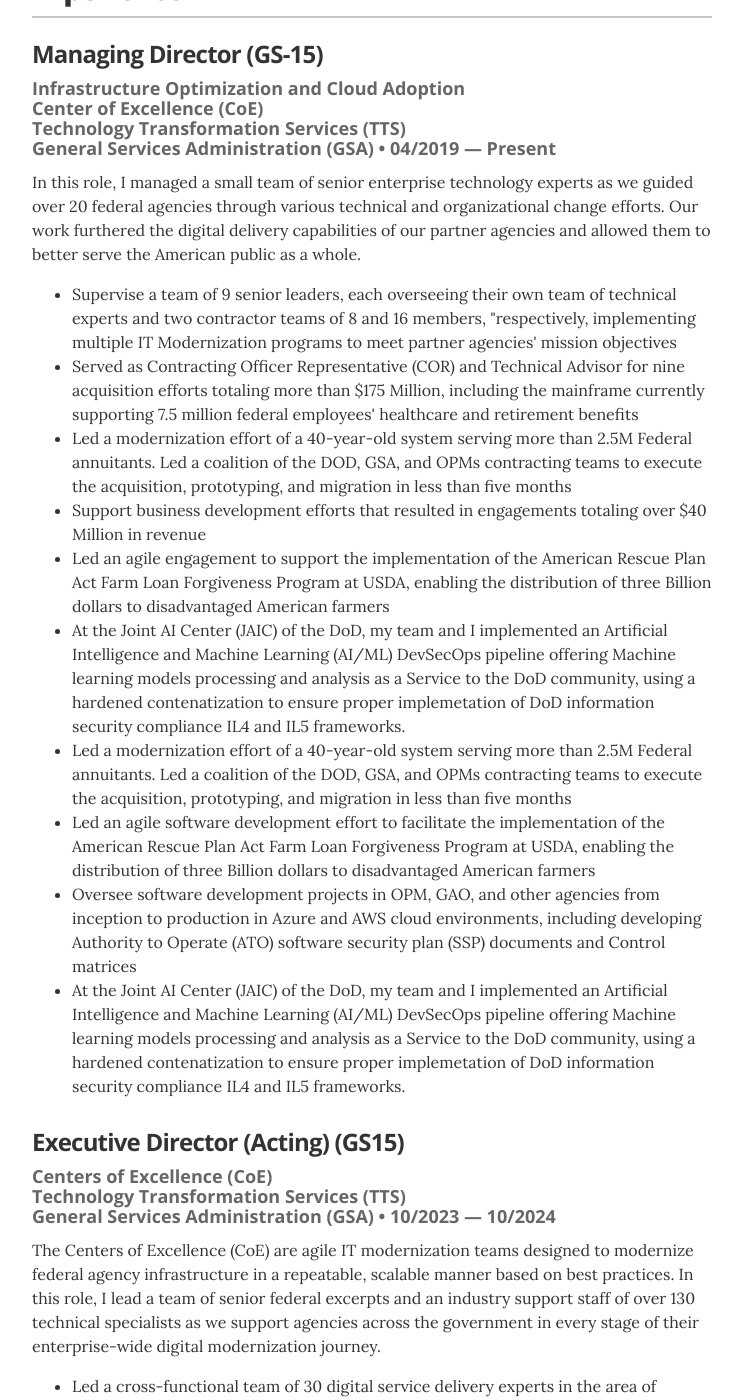
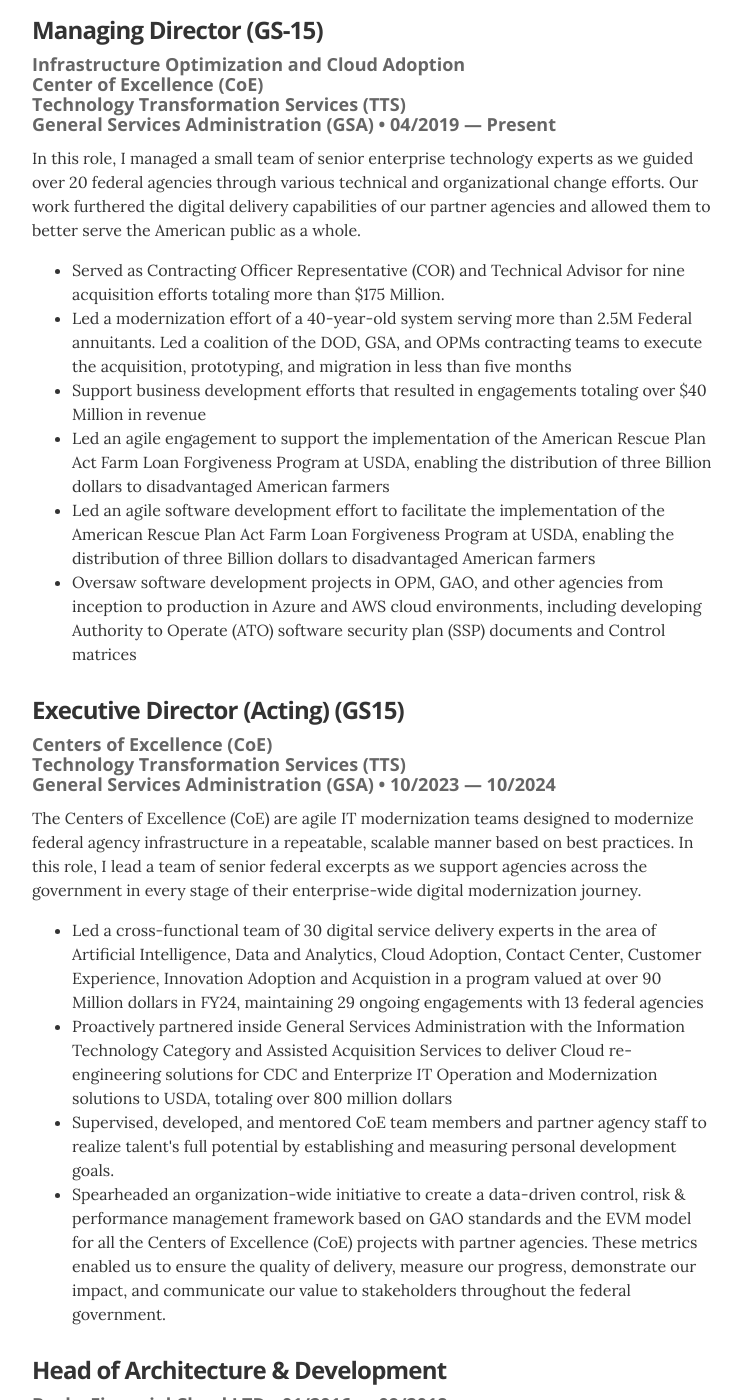
Before and after one commit to inuwashi/inuwashi.github.io, a Jekyll site: the page built from index.html, in a window 1280 px wide and 1400 px high, scrolled down 936 px. Shown: the whole window, without its empty margins (268-1009 px from the left). Built offline with Jekyll 4.4.1, drawn with Linux system fonts in a browser that asks for light colours; some of the changed text lies outside the part shown.

Commit message:
now in the right order

```diff
--- a/_data/experience.yml
+++ b/_data/experience.yml
@@ -8,18 +8,16 @@
     - all
   summary: In this role, I managed a small team of senior enterprise technology experts as we guided over 20 federal agencies through various technical and organizational change efforts. Our work furthered the digital delivery capabilities of our partner agencies and allowed them to better serve the American public as a whole.
   bullets:
+    # - bullet:
+    #   - text: Supervise a team of 9 senior leaders, each overseeing their own team of technical experts and two contractor teams of 8 and 16 members, "respectively, implementing multiple IT Modernization programs to meet partner agencies' mission objectives
+    #   - ecq: Leading People - Team Building
+    #   - ecq: Business Acumen - Human Capital Management
     - bullet:
-      - text: Supervise a team of 9 senior leaders, each overseeing their own team of technical experts and two contractor teams of 8 and 16 members, "respectively, implementing multiple IT Modernization programs to meet partner agencies' mission objectives
-      - ecq: Leading People - Team Building
-      - ecq: Business Acumen - Human Capital Management
-    - bullet:
-      - text: Served as Contracting Officer Representative (COR) and Technical Advisor for nine acquisition efforts totaling more than $175 Million, including
-      - text: the mainframe currently supporting 7.5 million federal employees' healthcare and retirement benefits
+      - text: Served as Contracting Officer Representative (COR) and Technical Advisor for nine acquisition efforts totaling more than $175 Million.
       - ecq: Business Acumen - Technology Management
       - ecq: Business Acumen - Financial Management
     - bullet:
-      - text: Led a modernization effort of a 40-year-old system serving more than 2.5M Federal annuitants. Led a coalition of the DOD, GSA, and OPMs contracting teams
-      - text: to execute the acquisition, prototyping, and migration in less than five months
+      - text: Led a modernization effort of a 40-year-old system serving more than 2.5M Federal annuitants. Led a coalition of the DOD, GSA, and OPMs contracting teams to execute the acquisition, prototyping, and migration in less than five months
       - ecq: Leading People - Conflict Management, Creativity and Innovation
     - bullet:
       - text: Support business development efforts that resulted in engagements totaling over $40 Million in revenue
@@ -30,8 +28,7 @@
     #   - text: management methodologies to support enterprise-wide adoption at seven partner agencies
     #   - ecq: Results Driven - Customer Service, Problem Solving, Technical Credibility
     - bullet:
-      - text: Led an agile engagement to support the implementation of the American Rescue Plan Act Farm Loan Forgiveness Program at USDA, enabling the distribution of three
-      - text: Billion dollars to disadvantaged American farmers
+      - text: Led an agile engagement to support the implementation of the American Rescue Plan Act Farm Loan Forgiveness Program at USDA, enabling the distribution of three  Billion dollars to disadvantaged American farmers
       - ecq: Leading Change - Strategic Thinking
       - ecq: Leading People - Leveraging Diversity
     # - bullet:
@@ -40,30 +37,23 @@
     #   - ecq: Results Driven - Accountability, Technical Credibility
     # # - bullet:
     #   - text: Led a data analytics and agriculture science research effort with USDA's Farm Service Agency to identify and qualify producers for American Rescue Plan Act Benefits totaling up to $550 million
-    - bullet:
-      - text: At the Joint AI Center (JAIC) of the DoD, my team and I implemented an Artificial Intelligence and Machine Learning (AI/ML) DevSecOps pipeline offering Machine
-      - text: learning models processing and analysis as a Service to the DoD community, using a hardened contenatization to ensure proper implemetation of DoD information security
-      - text: compliance IL4 and IL5 frameworks.
-      - ecq: Leading Change - Resilience
-      - ecq: Building Coalitions - Political Savvy
-    # - bullet:
     #   - text: Supported the OPM Resource Management Team in establishing a software licensing inventory to manage waste, thus improving the agency FITARA score from C- to C+.
     #   - ecq: Building Coalitions - Political Savvy
     #   - ecq: Leading Change - External Awareness
-    - bullet:
-      - text: Led a modernization effort of a 40-year-old system serving more than 2.5M Federal annuitants. Led a coalition of the DOD, GSA, and OPMs contracting teams to execute the acquisition, prototyping, and migration in less than five months
-      - ecq: Leading People - Conflict Management, Creativity and Innovation
+    # - bullet:
+    #   - text: Led a modernization effort of a 40-year-old system serving more than 2.5M Federal annuitants. Led a coalition of the DOD, GSA, and OPMs contracting teams to execute the acquisition, prototyping, and migration in less than five months
+    #   - ecq: Leading People - Conflict Management, Creativity and Innovation
     - bullet:
       - text: Led an agile software development effort to facilitate the implementation of the American Rescue Plan Act Farm Loan Forgiveness Program at USDA, enabling the distribution of three Billion dollars to disadvantaged American farmers
       - ecq: Leading Change - Strategic Thinking
       - ecq: Leading People - Leveraging Diversity
     - bullet:
-      - text: Oversee software development projects in OPM, GAO, and other agencies from inception to production in Azure and AWS cloud environments, including developing Authority to Operate (ATO) software security plan (SSP) documents and Control matrices
+      - text: Oversaw software development projects in OPM, GAO, and other agencies from inception to production in Azure and AWS cloud environments, including developing Authority to Operate (ATO) software security plan (SSP) documents and Control matrices
       - ecq: Results Driven - Accountability, Technical Credibility
-    - bullet:
-      - text: At the Joint AI Center (JAIC) of the DoD, my team and I implemented an Artificial Intelligence and Machine Learning (AI/ML) DevSecOps pipeline offering Machine learning models processing and analysis as a Service to the DoD community, using a hardened contenatization to ensure proper implemetation of DoD information security compliance IL4 and IL5 frameworks.
-      - ecq: Leading Change - Resilience
-      - ecq: Building Coalitions - Political Savvy
+    # - bullet:
+    #   - text: At the Joint AI Center (JAIC) of the DoD, my team and I implemented an Artificial Intelligence and Machine Learning (AI/ML) DevSecOps pipeline offering Machine learning models processing and analysis as a Service to the DoD community, using a hardened contenatization to ensure proper implemetation of DoD information security compliance IL4 and IL5 frameworks.
+    #   - ecq: Leading Change - Resilience
+    #   - ecq: Building Coalitions - Political Savvy
 
 
 
@@ -73,24 +63,22 @@
   duration: 10/2023 &mdash; 10/2024
   show:
     - all
-  summary: The Centers of Excellence (CoE) are agile IT modernization teams designed to modernize federal agency infrastructure in a repeatable, scalable manner based on best practices. In this role, I lead a team of senior federal excerpts and an industry support staff of over 130 technical specialists as we support agencies across the government in every stage of their enterprise-wide digital modernization journey.
+  summary: The Centers of Excellence (CoE) are agile IT modernization teams designed to modernize federal agency infrastructure in a repeatable, scalable manner based on best practices. In this role, I lead a team of senior federal excerpts as we support agencies across the government in every stage of their enterprise-wide digital modernization journey.
   bullets:
     - bullet:
       - hide: none
-      - text: Led a cross-functional team of 30 digital service delivery experts in the area of Artificial Intelligence, Data and Analytics, Cloud
-      - text: Adoption, Contact Center, Customer Experience, Innovation Adoption and Acquistion in a program valued at over 90 Million dollars
-      - text: in FY24, maintaining 29 ongoing engagements with 13 federal agencies
+      - text: Led a cross-functional team of 30 digital service delivery experts in the area of Artificial Intelligence, Data and Analytics, Cloud Adoption, Contact Center, Customer Experience, Innovation Adoption and Acquistion in a program valued at over 90 Million dollars in FY24, maintaining 29 ongoing engagements with 13 federal agencies
       - ecq: Leading Change - Vision
       - ecq: Business Acumen - Financial Management
       - ecq: Building Coalitions - Partnering
-    - bullet:
-      - text: Initiated the creation of an organization-wide risk and control management process pursuant to GAO guidelines.
-      - ecq: Leading Change - External Awareness
-      - ecq: Results Driven - Accountability
-    - bullet:
-      - text: After coordinating with different stackholders, such as TTS senior leadership, technical experts, and service consumers from various federal agencies, to establish business requirements, I oversaw the creation of the CoE FY24 strategic goals and supervised their implementation through five organization-wide tactical initiatives.
-      - ecq: Building Coalitions - Partnering
-      - ecq: Leading Change - Strategic Thinking
+    # - bullet:
+    #   - text: Initiated the creation of an organization-wide risk and control management process pursuant to GAO guidelines.
+    #   - ecq: Leading Change - External Awareness
+    #   - ecq: Results Driven - Accountability
+    # - bullet:
+    #   - text: After coordinating with different stackholders, such as TTS senior leadership, technical experts, and service consumers from various federal agencies, to establish business requirements, I oversaw the creation of the CoE FY24 strategic goals and supervised their implementation through five organization-wide tactical initiatives.
+    #   - ecq: Building Coalitions - Partnering
+    #   - ecq: Leading Change - Strategic Thinking
     # - bullet:
     #   - text: Cultivated a delivery methodology and quality control processes to increase our impact on the federal government and the American public.
     #   - ecq: Results Driven - Problem Solving
@@ -110,8 +98,7 @@
       - ecq: Building Coalitions - Political Savvy, Partnering
       - ecq: Business Acumen - Financial Management, Technology Management
     - bullet:
-      - text: Supervised, developed, and mentored CoE team members and partner agency staff to realize talent's full potential by establishing
-      - text: and measuring personal development goals.
+      - text: Supervised, developed, and mentored CoE team members and partner agency staff to realize talent's full potential by establishing and measuring personal development goals.
       - ecq: Business Acumen - Human Capital Management
       - ecq: Leading People - Developing Others
     # - bullet:
@@ -168,26 +155,21 @@
   summary: Beeks Financial Cloud is a UK-based low-latency infrastructure service provider for institutional capital markets. In this role, I created the Software Development and System Architecture Practice. Established the Infrastructure as a Service (IaaS) and Platform as a Service (PaaS) offerings then designed and scaled the cloud automation systems that became the primary offering of the firm.
   bullets:
     - bullet:
-      - text: Partnered with the leadership, infrastructure, security, business development, and network operation teams at Beeks to
-      - text: determine an Enterprise Architecture and Cybersecurity strategy focused on iterative, continuous system standardization and modernization
-      - text: across global business operations.
+      - text: Partnered with the leadership, infrastructure, security, business development, and network operation teams at Beeks to determine an Enterprise Architecture and Cybersecurity strategy focused on iterative, continuous system standardization and modernization across global business operations.
       - ecq: Building Coalitions - Influencing/Negotiating
       - ecq: Leading Change - Vision
     # - bullet:
     #   - text: Ensured that our hosting and service operation met the requirements of information security compliance frameworks ISO 27001 and our financial
     #   - text: processing systems were PCI compliant.
     - bullet:
-      - text: Lead the planning, management and direction of the Beeks Cloud offering, evolving Beaks from a traditional infrastructure provider
-      - text: to a modern Cloud Infrastructure as a service provider
+      - text: Led the planning, management, and direction of the Beeks Cloud offering, evolving Beaks from a traditional infrastructure vendor to a modern Cloud Infrastructure as a Service provider, reducing the sales cycle from up to three weeks to less than 40 seconds
       - ecq: Leading Change - Creativity and Innovation, Strategic Thinking
     - bullet:
-      - text: Created, trained, and Supervised a team of 8 developers and systems engineers to establish a robust automation system that efficiently manages thousands
-      - text: of virtual machines and bare-metal servers. Drove down operating costs by over $50,000 annually
+      - text: Created, trained, and Supervised a team of 8 developers and systems engineers to establish a robust automation system that efficiently manages thousands of virtual machines and bare-metal servers. Drove down operating costs by over $50,000 annually
       - ecq: Leading People - Developing Others, Team Building
       - ecq: Business Acumen - Financial Management
     - bullet:
-      - text: Established an IaaS offering used by hundreds of clients and business partners, improving the availability, ease of access, and efficiency surrounding
-      - text: client infrastructure management and shortened the sales and delivery cycle from weeks to minutes
+      - text: Established an IaaS offering used by hundreds of clients and business partners, improving the availability, ease of access, and efficiency surrounding client infrastructure management and shortened the sales and delivery cycle from weeks to minutes
       - ecq: Business Acumen - Financial Management, Technology Management
     - bullet:
       - text: Partnered with the leadership, infrastructure, security, business development, and network operation teams at Beeks to determine an Enterprise Architecture and Cybersecurity strategy focused on iterative, continuous system standardization and modernization across global business operations.
@@ -196,10 +178,7 @@
     - bullet:
       - text: Established an IaaS offering used by hundreds of clients and business partners, improving the availability, ease of access, and efficiency surrounding client infrastructure management and shortened the sales and delivery cycle from weeks to minutes
       - ecq: Business Acumen - Financial Management, Technology Management
-    - bullet:
-      - text: Created, trained, and Supervised a team of 8 developers and systems engineers to establish a robust automation system that efficiently manages thousands of virtual machines and bare-metal servers. Drove down operating costs by over $50,000 annually
-      - ecq: Leading People - Developing Others, Team Building
-      - ecq: Business Acumen - Financial Management
+
 
 # VT CTO
 - company: Chief Technology Officer
@@ -207,10 +186,10 @@
   duration: 01/2012 &mdash; 01/2016
   show:
     - all
-  summary: Visual Trading Systems was a financial technology provider offering clearing services and low-latency trade routing solutions to the foreign exchange market. In this role, I Led cross-functional development teams that utilized various stacks to accomplish complex, interrelated projects and the day-to-day technical operations of multiple brokerages
+  summary: Visual Trading Systems was a financial technology provider offering clearing services and low-latency trade routing solutions to the foreign exchange market. In this role, I led cross-functional development teams that utilized various stacks to accomplish complex, interrelated projects and the day-to-day technical operations of multiple brokerages
   bullets:
     - bullet:
-      - text: Established the use of modern developemmnt, securty, and oprations best practices throughout all development areas
+      - text: Established the use of modern developemmnt, security, and oprations best practices throughout all development areas
       - ecq: Leading Change - Strategic Thinking
     - bullet:
       - text: Managed and guided the professional development of a team of over 60 developers and system administrators across four countries
@@ -221,9 +200,7 @@
     - bullet:
       - text: Managed the technical aspects of mergers and acquisitions efforts and integrated new teams and technologies into the organization
     - bullet:
-      - text: Designed and implemented an Information Security Policy to meet the requirements of the information security compliance frameworks of
-      - text: the US Financial Industry Regulatory Authority  (FINRA), UK Financial Conduct Authority (FCA), British Virgin Island Financial Services
-      - text: Commission (FSC), and the European Union European System of Financial Supervision (ESFS)
+      - text: Designed and implemented an Information Security Policy to meet the requirements of the information security compliance frameworks of the US Financial Industry Regulatory Authority  (FINRA), UK Financial Conduct Authority (FCA), British Virgin Island Financial Services Commission (FSC), and the European Union European System of Financial Supervision (ESFS)
       - ecq: Leading Change - External Awareness
       - ecq: Building Coalitions - Political Savvy
     - bullet:
@@ -239,17 +216,13 @@
       - text: Pioneered the creation of a trading platform adopted by nearly a dozen financial institutions to manage over $15M in combined assets
       - ecq: Results Driven - Entrepreneurship
     - bullet:
-      - text: Created a non-discrimination hiring policy that was focused throughout the organization, allowing us to acquire a robust and diverse team
+      - text: Created a non-discrimination hiring policy that was used throughout the organization, allowing us to acquire a robust and diverse team
       - ecq: Leading People - Leveraging Diversity
     # - bullet:
     #   - text: Served as technical subject matter expert, cybersecurity advisor, risk manager, and architectural guide across the department and organization.
     #   - text: Authored best practices and new, innovative ways to solve complex problems
     #   - ecq: Results Driven - Problem Solving, Technical Credibility
-    - bullet:
-      - text: Designed and implemented an Information Security Policy to meet the requirements of the information security compliance frameworks of
-      - text: the US Financial Industry Regulatory Authority  (FINRA), UK Financial Conduct Authority (FCA), British Virgin Island Financial Services Commission (FSC), and the European Union European System of Financial Supervision (ESFS)
-      - ecq: Leading Change - External Awareness
-      - ecq: Building Coalitions - Political Savvy
+
 
 
 # Gallant VPS
--- a/_data/highlights.yml
+++ b/_data/highlights.yml
@@ -10,6 +10,7 @@
 # - highlight: Established a relationship with the leadership, infrastructure, security, business development, and network operation teams at Beeks to determine an Enterprise Architecture and Cybersecurity strategy focused on iterative, continuous system standardization and modernization across global business operations.
 # - highlight: Spearheaded an organization-wide initiative to create data-driven performance metrics using a standard set of Objectives and Key Results (OKRs) for all Center of Excellence (CoE) projects with partner agencies. These metrics enabled us to measure our progress, demonstrate our impact, and communicate
 - highlight: Established a relationship with the leadership, infrastructure, security, business development, and network operation teams at Beeks to determine an Enterprise Architecture and Cybersecurity strategy focused on iterative, continuous system standardization and modernization across global business operations.
-- highlight: Forged the organizational and technical change strategy at Beeks Financial Cloud with the buy-in of internal and external  stakeholders to develop Infrastructure as a Service (IaaS) capabilities, transforming Beeks into a competitive, secure cloud provider.
+# - highlight: Forged the organizational and technical change strategy at Beeks Financial Cloud with the buy-in of internal and external  stakeholders to develop Infrastructure as a Service (IaaS) capabilities, transforming Beeks into a competitive, secure cloud provider.
 - highlight: Stabilized Office of Personnel and Management's mainframe after data breach impacted over 14M people in and outside government. Created a roadmap for a mainframe service recovery plan, ATO, implemtaiton process, and the acquisition package successfully delivering in under one year.
 #- highlight: Forged the organizational and technical change strategy at Beeks Financial Cloud with the buy-in of internal and external  stakeholders to develop Infrastructure as a Service (IaaS) capabilities, transforming Beeks into a competitive, secure cloud providerthe value to stakeholders throughout the federal government.
+- highlight: At the USDA, I Led an agile software development effort to facilitate the implementation of the American Rescue Plan Act Farm Loan Forgiveness Program, which enabled the distribution of $3 billion to disadvantaged American producers.
```
